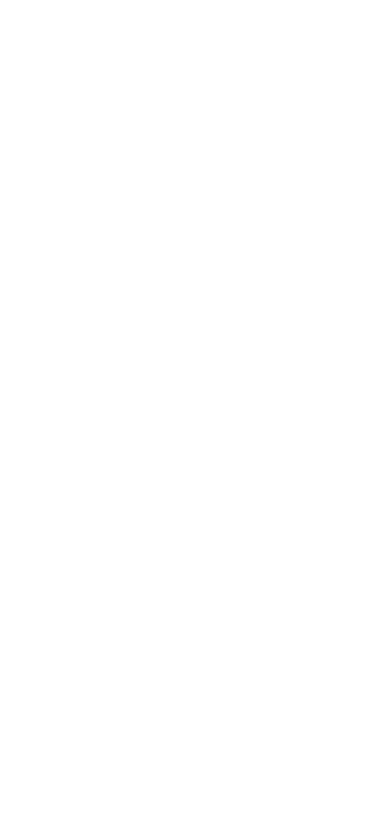
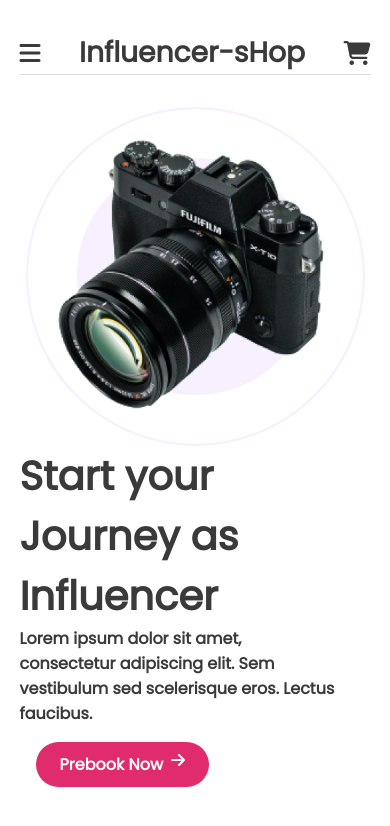
Before and after one commit to nrbnayon/Influencer-Gadgets, a plain HTML site: page index.html in a window 390 px wide. Drawn offline with Linux system fonts and the light colour scheme; files that its build step writes are made by us from their sources; a web font is replaced by a local one.

Commit message:
Header and banner Completed

```diff
--- a/index.html
+++ b/index.html
@@ -4,6 +4,7 @@
     <meta charset="UTF-8" />
     <meta http-equiv="X-UA-Compatible" content="IE=edge" />
     <meta name="viewport" content="width=device-width, initial-scale=1.0" />
+
     <title>Influencer Gadgets</title>
     <link rel="preconnect" href="https://fonts.googleapis.com" />
     <link rel="preconnect" href="https://fonts.gstatic.com" crossorigin />
@@ -23,18 +24,75 @@
       type="image/x-icon"
     />
     <script
-      src="https://kit.fontawesome.com/6bd26b09aa.js"
+      src="https://kit.fontawesome.com/b848eab2bb.js"
       crossorigin="anonymous"
     ></script>
-    <link rel="stylesheet" href="style/style.css" />
+    <link rel="stylesheet" href="styles/style.css" />
   </head>
   <body>
     <!-- -----Header section----- -->
-    <header></header>
+    <header>
+      <nav>
+        <div class="menu-items">
+          <a href="#" class="menu-icon" id="menuIcon"
+            ><i class="fas fa-bars"></i
+          ></a>
+          <div class="menu-lists">
+            <a href="#">Home</a>
+            <a href="#">Products</a>
+            <a href="#">Signup</a>
+            <a href="#">Login</a>
+            <a href="#" class="search"><i class="fas fa-search"></i></a>
+          </div>
+        </div>
+
+        <div class="nav-title title-text-color">
+          <h3>Influencer-sHop</h3>
+        </div>
+        <div class="nav-links-container">
+          <div class="nav-links">
+            <a href="#">Home</a>
+            <a href="#">Products</a>
+            <a href="#">Signup</a>
+            <a href="#">Login</a>
+            <a href="#"><i class="fa-solid fa-magnifying-glass"></i></a>
+          </div>
+          <a href="#" class="shopping-card"
+            ><i class="fa-solid fa-cart-shopping"></i
+          ></a>
+        </div>
+      </nav>
+      <section class="banner-container">
+        <div class="banner-texts">
+          <h3 class="banner-title">
+            Start your Journey as <br />
+            Influencer
+          </h3>
+          <p class="banner-desc">
+            Lorem ipsum dolor sit amet, consectetur adipiscing elit. Sem
+            vestibulum sed scelerisque eros. Lectus faucibus.
+          </p>
+          <button class="primary-btn">
+            Prebook Now <i class="fa-solid fa-arrow-right"></i>
+          </button>
+        </div>
+        <div class="banner-img">
+          <img src="images/main-camera.png" alt="" />
+        </div>
+      </section>
+    </header>
     <!-- -----Main section----- -->
 
     <main></main>
     <!-- -----Footer section----- -->
     <footer></footer>
+
+    <script>
+      document
+        .getElementById("menuIcon")
+        .addEventListener("click", function () {
+          document.querySelector(".menu-lists").classList.toggle("show-menu");
+        });
+    </script>
   </body>
 </html>
--- a/styles/style.css
+++ b/styles/style.css
@@ -0,0 +1,193 @@
+/* Reset and Global Styles */
+* {
+  box-sizing: border-box;
+  margin: 0;
+  padding: 0;
+}
+
+body {
+  font-family: "Poppins", sans-serif, "Inter";
+  background: #ffffff;
+}
+
+/* Header Styles */
+header {
+  width: 85%;
+  max-width: 1440px;
+  margin: 2rem auto;
+}
+
+nav {
+  display: flex;
+  justify-content: space-between;
+  align-items: center;
+  position: sticky;
+  top: 1rem;
+  border-bottom: 1px solid #ddd;
+}
+
+.menu-items {
+  display: none;
+}
+.menu-icon {
+  display: flex;
+  align-items: center;
+  cursor: pointer;
+}
+
+.menu-lists {
+  position: absolute;
+  top: 3rem;
+  left: 0;
+  width: 100%;
+  border-bottom-left-radius: 1rem;
+  border-bottom-right-radius: 1rem;
+  background-color: #ffffff;
+  box-shadow: 0px 0px 10px rgba(0, 0, 0, 0.1);
+  z-index: 1;
+  display: flex;
+  flex-direction: column;
+  max-height: 0;
+  overflow-y: auto;
+  transition: max-height 0.3s ease-out;
+}
+
+.menu-lists.show-menu {
+  max-height: 10rem;
+}
+
+.menu-lists a {
+  text-decoration: none;
+  color: #3a3a3a;
+  padding: 0.5rem;
+  font-size: 1rem;
+  transition: background-color 0.3s ease;
+}
+
+.menu-lists a:hover {
+  background-color: #d1baba;
+}
+
+/* Logo and Navigation Links */
+.nav-title {
+  font-family: "Poppins", sans-serif;
+  font-size: 1.5rem;
+  font-weight: 700;
+  color: #3a3a3a;
+}
+
+.nav-links-container {
+  display: flex;
+  align-items: center;
+}
+
+.nav-links-container a {
+  margin: 0 1rem;
+  text-decoration: none;
+  color: #3a3a3a;
+  font-size: 1rem;
+  font-weight: 600;
+  transition: color 0.3s ease;
+  cursor: pointer;
+}
+
+.nav-links-container a:hover {
+  color: #aca7a7;
+  border-bottom: 1px solid darkturquoise;
+}
+
+.banner-container {
+  margin-top: 2rem;
+  display: flex;
+  justify-content: space-between;
+  align-items: center;
+}
+
+.banner-title {
+  color: #3a3a3a;
+  font-feature-settings: "clig" off, "liga" off;
+  font-family: Poppins;
+  font-size: 2.5rem;
+  font-style: normal;
+  font-weight: 700;
+}
+.banner-desc {
+  color: #3a3a3a;
+  font-feature-settings: "clig" off, "liga" off;
+  font-family: Poppins;
+  font-size: 1rem;
+  font-weight: 600;
+  width: 90%;
+}
+.banner-img {
+  background-image: url("../images/Circle\ design.svg");
+  object-fit: cover;
+  background-repeat: no-repeat;
+  background-position: center;
+  background-size: contain;
+  padding: 1rem;
+}
+.primary-btn {
+  display: inline-flex;
+  padding: 10px 24px;
+  gap: 8px;
+  border-radius: 2.5rem;
+  background: #e02c6d;
+  border: 0;
+  outline: 0;
+  margin: 1rem 0 0 1rem;
+  color: #ffffff;
+  font-feature-settings: "clig" off, "liga" off;
+  font-family: Poppins;
+  font-size: 1rem;
+  font-weight: 700;
+  cursor: pointer;
+  transition: transform 1s, background 3s ease-in-out;
+}
+
+.primary-btn:hover {
+  background: linear-gradient(
+    45deg,
+    rgb(197, 71, 71),
+    rgba(174, 174, 103, 0.7)
+  );
+  transform: scale(1.1);
+}
+/* Responsive Styles */
+
+@media screen and (max-width: 576px) {
+  header {
+    width: 90%;
+    margin: 2rem auto;
+  }
+  .menu-items {
+    display: flex;
+    font-size: 2rem;
+  }
+  .menu-items a {
+    text-align: center;
+    font-size: 1.5rem;
+    color: #3a3a3a;
+    text-decoration: none;
+  }
+  nav {
+    justify-content: space-between;
+  }
+
+  .nav-links {
+    display: none;
+  }
+  .nav-links-container a,
+  .shopping-card a {
+    margin: 0;
+    font-size: 1.5rem;
+  }
+  .banner-container {
+    width: 100%;
+    flex-direction: column-reverse;
+  }
+  .banner-img img {
+    width: 100%;
+    justify-content: center;
+  }
+}
```
